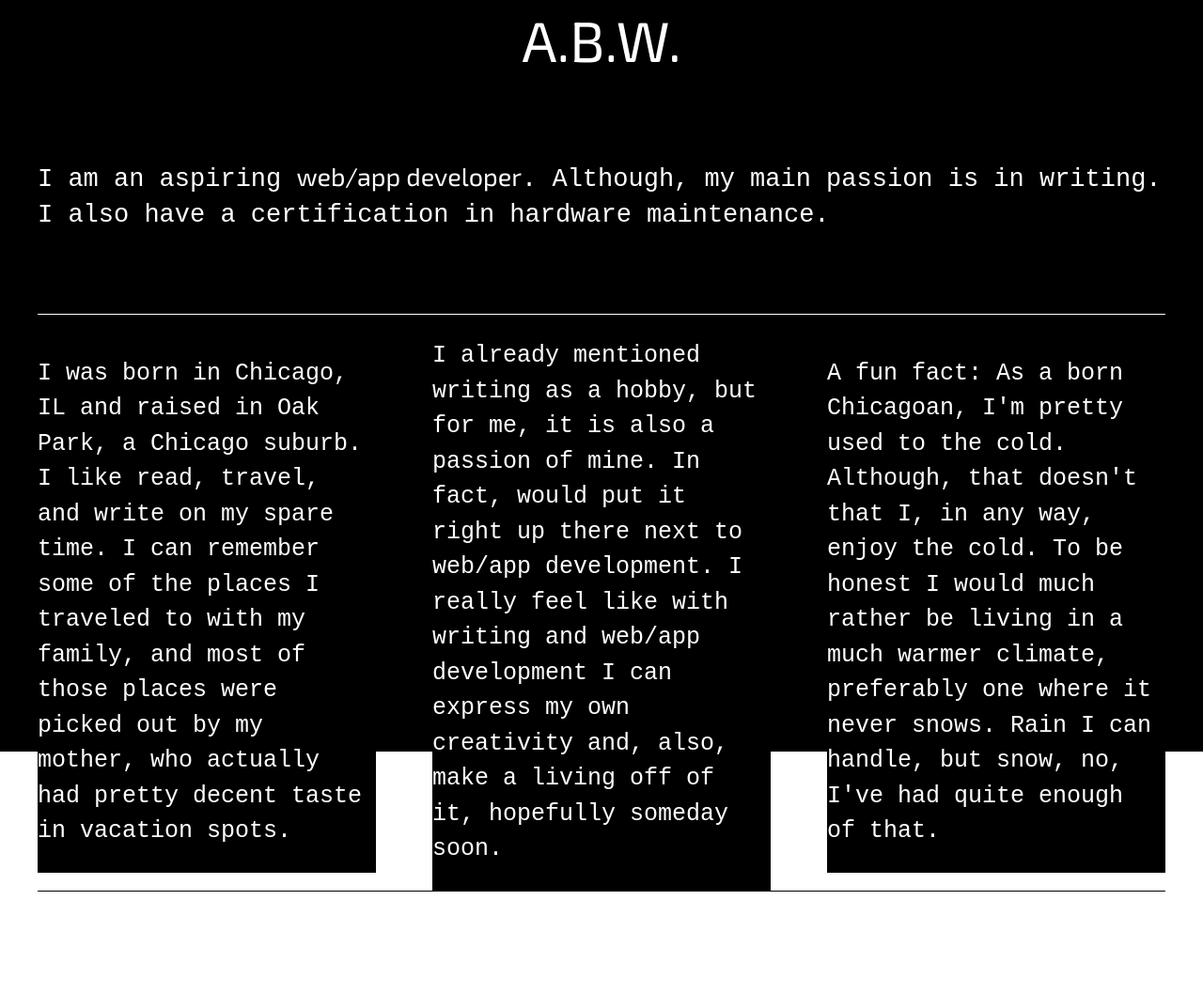
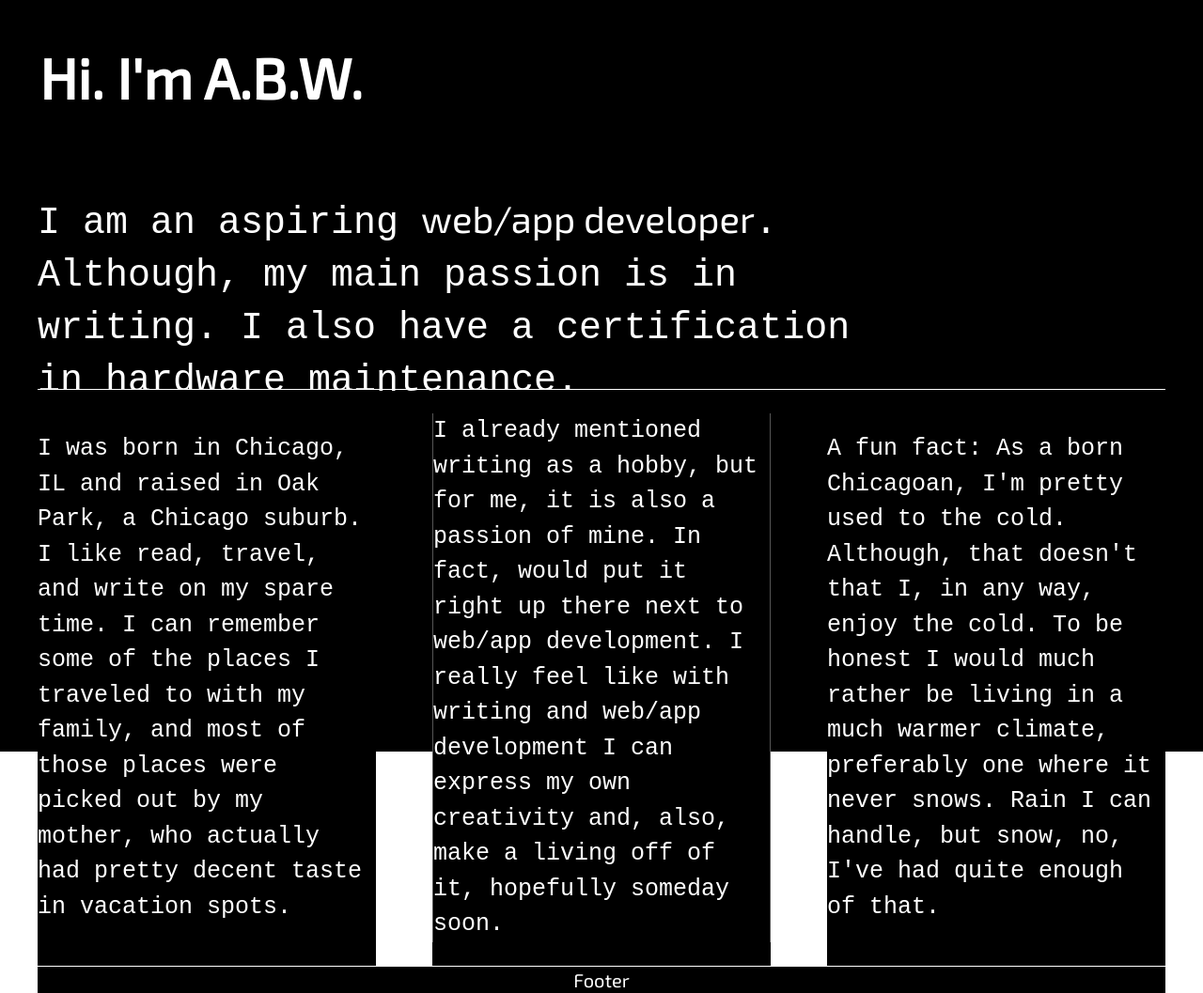
Before and after one commit to AMIL-C/Coding-A-Website-Using-Flexbox-Exercise, a plain HTML site: page Coding-website-layout-using-flexbox/index.html in a window 1280 px wide. Shown: the whole page at 94% size. Before the commit the page ends 949 px from the top, so only its background shows below. Drawn offline with nearby package versions, Linux system fonts and the light colour scheme; a web font is replaced by a local one.

Commit message:
Made more changes to the html and css.

```diff
--- a/Coding-website-layout-using-flexbox/css/main.css
+++ b/Coding-website-layout-using-flexbox/css/main.css
@@ -121,9 +121,10 @@ footer {
   align-items: center;
 }
 
-header {
-	font-family: "Exo 2", "Aldrich";
-	font-size: 3em;
+header h1 {
+  font-family: "Exo 2", "Aldrich";
+  font-size: 3em;
+  padding: 0 14.2em 0 0;
 }
 
 main {
@@ -132,13 +133,13 @@ main {
   height: 250px;
   width: 100%;
   display: flex;
+  padding: 0 14.2em 0 0;
   justify-content: center;
   border-bottom: 1px solid #FFF;
 }
 
 header,
-footer,
-main {
+footer {
   /*set display to flex and vertically & horizontally align by setting justify-content and align-items to center*/
   display: flex;
   justify-content: center;
@@ -147,11 +148,11 @@ main {
 }
 
 main p {
-	font-size: 1.35em;
+  font-size: 2em;
 }
 
 p span {
-	font-family: "Exo 2", "Aldrich";
+  font-family: "Exo 2", "Aldrich";
 }
 
 #div-1,
@@ -176,9 +177,10 @@ p span {
   /*set display to flex and vertically & horizontally align by setting justify-content and align-items to center, and set flex-flow to row wrap*/
   display: flex;
   justify-content: center;
-  align-items: center;
+  align-items: left;
   flex-flow: row wrap;
   justify-content: space-between;
+  max-width: 1200px;
 }
 
 .flex-items {
@@ -187,20 +189,21 @@ p span {
   color: #fff;
   line-height: 1.5em;
   font-family: "ZCOOL QingKe HuangYou", "Courier New";
-  font-size: 1.6em;
+  font-size: 1em;
   background-color: #f16059;
   width: 30%;
   height: 200px;
-  justify-content: center;
+  justify-content: left;
   align-items: center;
+  background-color: #000000;
 }
 
-.fab {
-	font-family: "Exo 2", "Aldrich";
+footer {
+  border-top: 1px solid #FFF;
 }
 
 footer i {
-	border-top: 1px solid #FFF;
+  padding: 30px 20px 0 0;
 }
 
 /* ==========================================================================
@@ -290,13 +293,16 @@ footer i {
 }
 
 @media (min-width: 1200px) {
-  #div-1,
-  #div-2{
+  .flex-items {
       /* set your flex value to 1 50% */
+      flex-basis: 30%;
+      border-bottom: none;
   }
 
-  #div-3 {
+  #div-2 p {
     /* set your flex value to 1 100% */
+    border-left: 1px solid #555;
+    border-right: 1px solid #555;
   }
 }
 
--- a/Coding-website-layout-using-flexbox/index.html
+++ b/Coding-website-layout-using-flexbox/index.html
@@ -23,7 +23,9 @@
 
         <!-- Add your site or application content here -->
         <section class="flex-container">
-            <header>A.B.W.</header>
+            <header>
+                <h1>Hi. I'm A.B.W.</h1>
+            </header>
             <main>
                 <p>I am an aspiring <span>web/app developer</span>. Although, my main passion is in writing. I also have a certification in hardware maintenance.</p>
             </main>
@@ -37,10 +39,7 @@
                 <p>A fun fact: As a born Chicagoan, I'm pretty used to the cold. Although, that doesn't that I, in any way, enjoy the cold. To be honest I would much rather be living in a much warmer climate, preferably one where it never snows. Rain I can handle, but snow, no, I've had quite enough of that.</p>
             </div>
             <footer>
-                <i class="fab fa-facebook"></i>
-                <i class="fab fa-twitter"></i>
-                <i class="fab fa-instagram"></i>
-                <i class="fab fa-linkedin"></i>
+                Footer
             </footer>
         </section>
 
```
